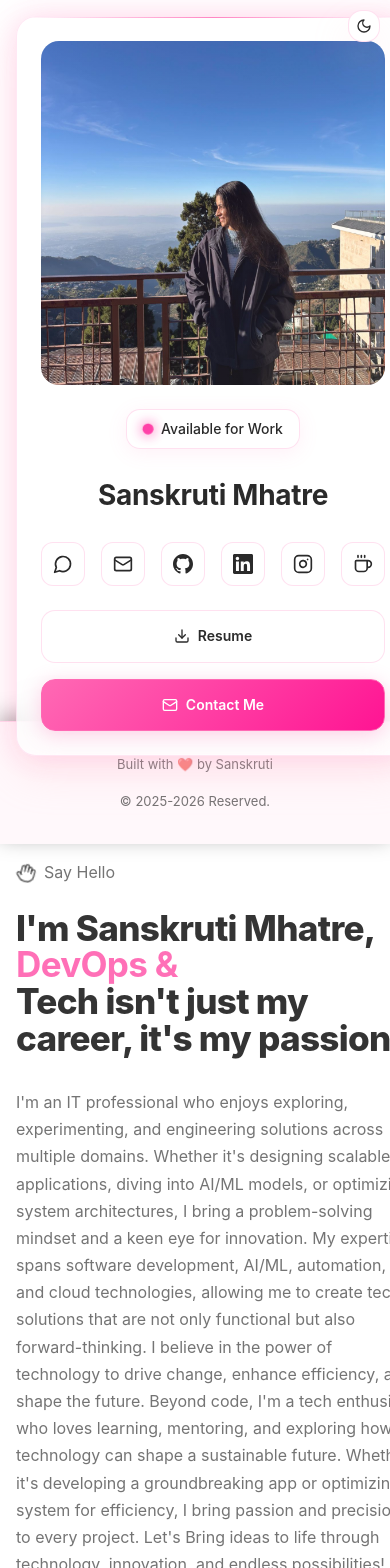
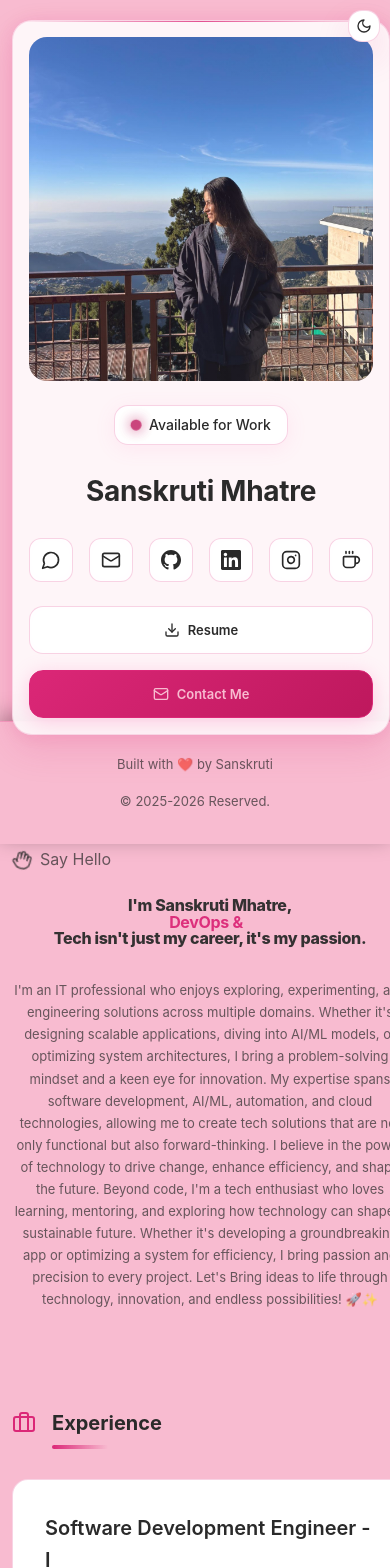
Before and after one commit to fakee4466/portttt, a React (Vite) app: page / in a window 390 px wide. Shown: the top 1568 px of the page. Built offline with nearby package versions, Linux system fonts and the light colour scheme; no server answers.

Commit message:
Refine profile card and themes

```diff
--- a/src/react-app/index.css
+++ b/src/react-app/index.css
@@ -57,23 +57,23 @@
 
 /* Light Theme Variables - Elegant Feminine Design */
 body.light-theme {
-  --bg: #FFFFFF;
-  --surface: #FFF8FB;
+  --bg: #F8BBD0;
+  --surface: #F8BBD0;
   --card: #FFFFFF;
-  --border: rgba(255, 105, 180, 0.2);
+  --border: rgba(219, 39, 119, 0.2);
   --text: #2A2A2A;
-  --muted: rgba(42, 42, 42, 0.65);
-  --accent: #FF69B4;
-  --accent-dot: #FF1493;
-  --input-bg: #FFFAFD;
-  --input-border: rgba(255, 105, 180, 0.25);
-  --hover-bg: rgba(255, 105, 180, 0.06);
-  --shadow: 0 20px 40px rgba(255, 182, 193, 0.2);
-  --glow: 0 0 30px rgba(255, 105, 180, 0.25);
-  --glass-bg: rgba(255, 255, 255, 0.7);
-  --glass-border: rgba(255, 105, 180, 0.15);
-  --gradient-primary: linear-gradient(135deg, #FF69B4, #FF1493);
-  --gradient-secondary: linear-gradient(135deg, #FFC0CB, #FF69B4);
+  --muted: rgba(42, 42, 42, 0.7);
+  --accent: #DB2777;
+  --accent-dot: #BE185D;
+  --input-bg: #FFFFFF;
+  --input-border: rgba(219, 39, 119, 0.25);
+  --hover-bg: rgba(219, 39, 119, 0.08);
+  --shadow: 0 15px 35px rgba(219, 39, 119, 0.15);
+  --glow: 0 0 20px rgba(219, 39, 119, 0.1);
+  --glass-bg: rgba(255, 255, 255, 0.85);
+  --glass-border: rgba(219, 39, 119, 0.15);
+  --gradient-primary: linear-gradient(135deg, #DB2777, #BE185D);
+  --gradient-secondary: linear-gradient(135deg, #F8BBD0, #DB2777);
 }
 
 /* Base Styles */
@@ -206,8 +206,8 @@ body.light-theme *:focus-visible {
   background: var(--bg);
   justify-content: center;
   align-items: flex-start;
-  padding: 56px 40px;
-  gap: var(--space-5);
+  padding: 48px 32px;
+  gap: var(--space-4);
   max-width: 1400px;
   margin: 0 auto;
   width: 100%;
@@ -218,7 +218,7 @@ body.light-theme *:focus-visible {
   flex: 1;
   max-width: var(--content-max);
   padding: 0;
-  padding-bottom: 60px; /* Reduced space before footer */
+  padding-bottom: 48px;
   margin: 0 auto;
 }
 
@@ -238,16 +238,16 @@ body.light-theme *:focus-visible {
 .profile-card {
   width: 100%;
   background: var(--glass-bg);
-  backdrop-filter: blur(20px);
+  backdrop-filter: blur(16px);
   border: 1px solid var(--glass-border);
   border-radius: 24px;
   padding: 24px;
-  box-shadow: var(--shadow), var(--glow);
+  box-shadow: var(--shadow);
   display: flex;
   flex-direction: column;
   align-items: center;
   gap: var(--space-3);
-  transition: all 0.4s cubic-bezier(0.4, 0, 0.2, 1);
+  transition: all 0.3s cubic-bezier(0.4, 0, 0.2, 1);
   position: relative;
   overflow: hidden;
 }
@@ -264,8 +264,8 @@ body.light-theme *:focus-visible {
 }
 
 .profile-card:hover {
-  transform: translateY(-8px);
-  box-shadow: var(--shadow), var(--glow), 0 35px 80px rgba(0, 255, 255, 0.25);
+  transform: translateY(-4px);
+  box-shadow: var(--shadow), 0 20px 60px rgba(0, 255, 255, 0.1);
 }
 
 /* Light theme profile card */
@@ -280,7 +280,7 @@ body.light-theme .profile-card::before {
 }
 
 body.light-theme .profile-card:hover {
-  box-shadow: var(--shadow), var(--glow), 0 35px 80px rgba(255, 105, 180, 0.2);
+  box-shadow: var(--shadow), 0 20px 60px rgba(219, 39, 119, 0.1);
 }
 
 .profile-image-container {
@@ -511,7 +511,7 @@ body.light-theme .btn-accent:hover {
 
 .hero-title {
   font-family: var(--font-heading);
-  font-size: clamp(28px, 4.2vw, 48px);
+  font-size: clamp(24px, 3.8vw, 42px);
   font-weight: 800;
   line-height: 1.05;
   letter-spacing: -0.02em;
@@ -530,12 +530,21 @@ body.light-theme .btn-accent:hover {
 }
 
 .hero-description {
-  font-size: 16px;
+  font-size: 15px;
   color: var(--muted);
   line-height: 1.7;
   max-width: none;
   width: 100%;
   margin-bottom: var(--space-5);
+  white-space: nowrap;
+  overflow: hidden;
+}
+
+@media (max-width: 768px) {
+  .hero-description {
+    white-space: normal;
+    font-size: 14px;
+  }
 }
 
 /* Stats Row */
@@ -566,7 +575,7 @@ body.light-theme .btn-accent:hover {
 
 /* Sections */
 .section {
-  margin-bottom: var(--space-9);
+  margin-bottom: var(--space-7);
   opacity: 0;
   transform: translateY(20px);
 }
@@ -1689,3 +1698,102 @@ body.light-theme .skill-category-icon {
     height: 16px;
   }
 }
+
+/* Enhanced Responsive Design */
+@media (max-width: 1200px) {
+  .portfolio-container {
+    padding: 40px 24px;
+    gap: var(--space-3);
+  }
+
+  .hero-title {
+    font-size: clamp(22px, 3.5vw, 38px);
+  }
+}
+
+@media (max-width: 1024px) {
+  .portfolio-container {
+    flex-direction: column;
+    gap: var(--space-4);
+    padding: 32px 20px;
+  }
+
+  .profile-sidebar {
+    width: 100%;
+    position: relative;
+    top: auto;
+  }
+
+  .section {
+    margin-bottom: var(--space-5);
+  }
+
+  .hero-title {
+    font-size: clamp(20px, 3.2vw, 34px);
+    text-align: center;
+  }
+
+  .hero-description {
+    text-align: center;
+  }
+}
+
+@media (max-width: 768px) {
+  .portfolio-container {
+    padding: 24px 16px;
+  }
+
+  .profile-card {
+    padding: 20px;
+  }
+
+  .hero-title {
+    font-size: clamp(18px, 3vw, 28px);
+  }
+
+  .hero-description {
+    font-size: 14px;
+    white-space: normal;
+  }
+
+  .section-title {
+    font-size: 24px;
+  }
+
+  .experience-grid,
+  .projects-grid,
+  .education-grid {
+    grid-template-columns: 1fr;
+  }
+
+  .skills-grid {
+    grid-template-columns: 1fr;
+  }
+}
+
+@media (max-width: 480px) {
+  .portfolio-container {
+    padding: 20px 12px;
+  }
+
+  .profile-card {
+    padding: 16px;
+  }
+
+  .hero-title {
+    font-size: clamp(16px, 2.8vw, 24px);
+  }
+
+  .hero-description {
+    font-size: 13px;
+  }
+
+  .section-title {
+    font-size: 20px;
+  }
+
+  .btn {
+    padding: 12px 16px;
+    font-size: 13px;
+  }
+}
```
